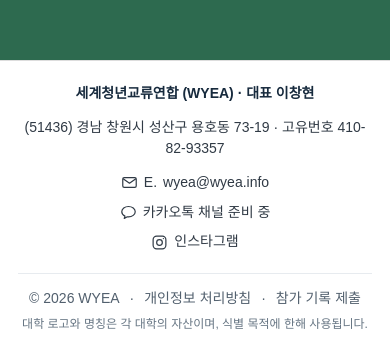
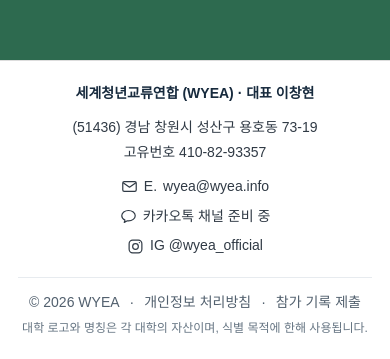
Before and after one commit to wyeaKR/WYEA-frontend, a Vue app: page / in a window 390 px wide. Shown: the part 2574-2933 px from the top of the page. Built offline with nearby package versions, Linux system fonts and the light colour scheme; a web font is replaced by a local one; what quasar would draw is missing.

Commit message:
모바일 푸터 사진 겹침과 연락처 표기 수정
대표가 확인한 사진과 푸터의 겹침을 없애고 주소·고유번호·인스타그램 표기를 요청한 형식으로 맞춘다.

```diff
--- a/src/components/SiteFooter.vue
+++ b/src/components/SiteFooter.vue
@@ -8,7 +8,10 @@
   <footer class="site-footer" :class="{ 'is-floating': floating, 'is-visible': visible }">
     <div class="site-footer-grid">
       <p class="site-footer-name">세계청년교류연합 (WYEA) · 대표 이창현</p>
-      <p>(51436) 경남 창원시 성산구 용호동 73-19 · 고유번호 410-82-93357</p>
+      <div class="site-footer-details">
+        <p>(51436) 경남 창원시 성산구 용호동 73-19</p>
+        <p>고유번호 410-82-93357</p>
+      </div>
       <div class="site-footer-contact">
         <p>
           <svg viewBox="0 0 24 24" fill="none" aria-hidden="true"><rect x="2.5" y="5" width="19" height="14" rx="2"/><path d="m3.5 7 8.5 6 8.5-6"/></svg>
@@ -20,7 +23,7 @@
         </p>
         <a class="site-footer-instagram" href="https://www.instagram.com/wyea_official/" target="_blank" rel="noopener noreferrer" aria-label="WYEA 인스타그램">
           <svg viewBox="0 0 24 24" fill="none" aria-hidden="true"><rect x="3" y="3" width="18" height="18" rx="5"/><circle cx="12" cy="12" r="4"/><circle class="instagram-dot" cx="17.5" cy="6.5" r="1"/></svg>
-          인스타그램
+          IG @wyea_official
         </a>
       </div>
     </div>
@@ -35,6 +38,8 @@
 
 <style scoped>
 .site-footer {
+  position: relative;
+  z-index: 2;
   width: 100%;
   margin-top: 100px;
   padding: 24px max(20px, calc((100vw - 1280px) / 2));
@@ -46,6 +51,7 @@
   line-height: 1.55;
 }
 .site-footer p { margin: 0; }
+.site-footer-details { display: grid; gap: 4px; }
 .site-footer-grid {
   display: grid;
   grid-template-columns: minmax(0, 1.1fr) minmax(0, 1.5fr) minmax(0, 1fr);
```
Also changed, not shown: 1 other file (tests, documents, lock files or other folders).
